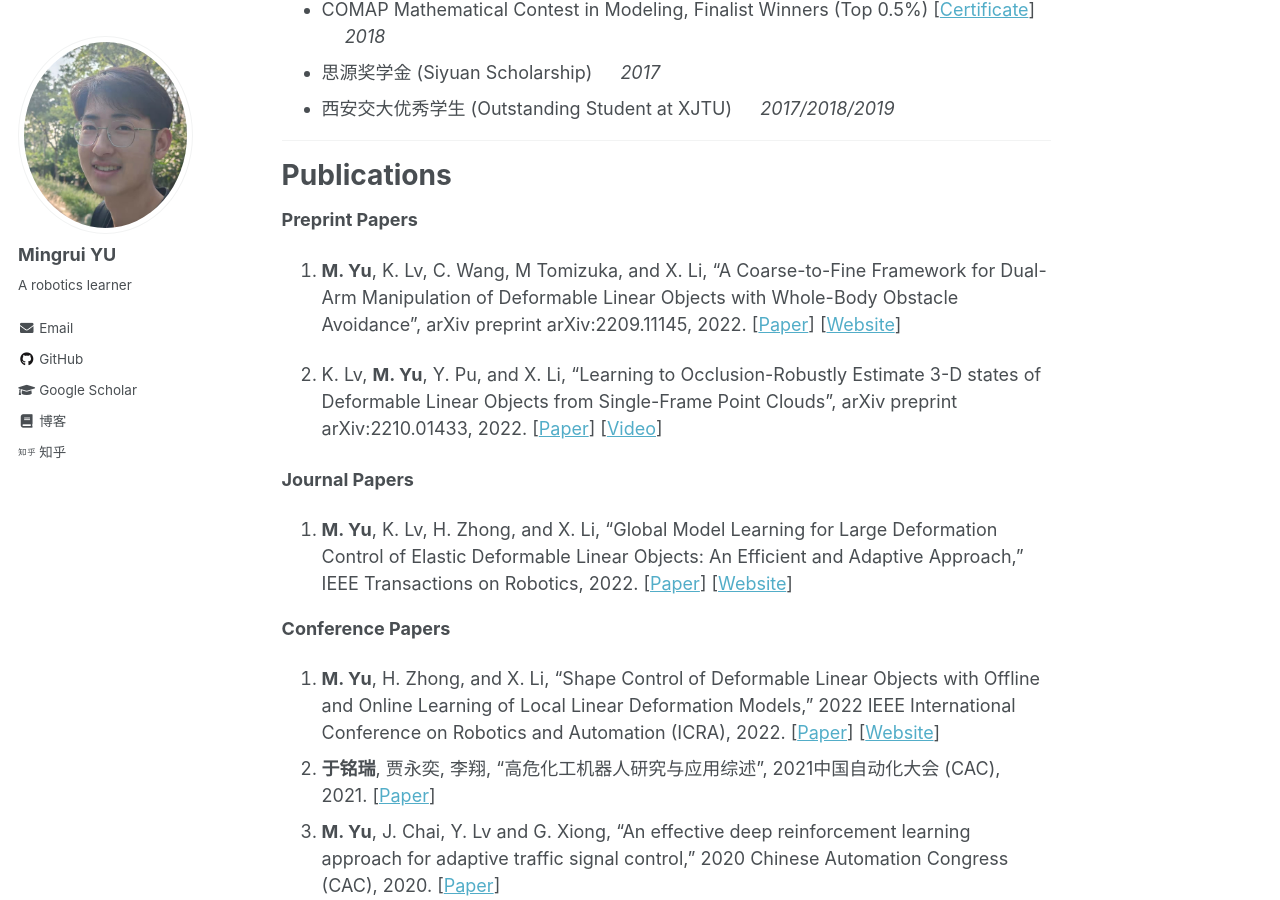
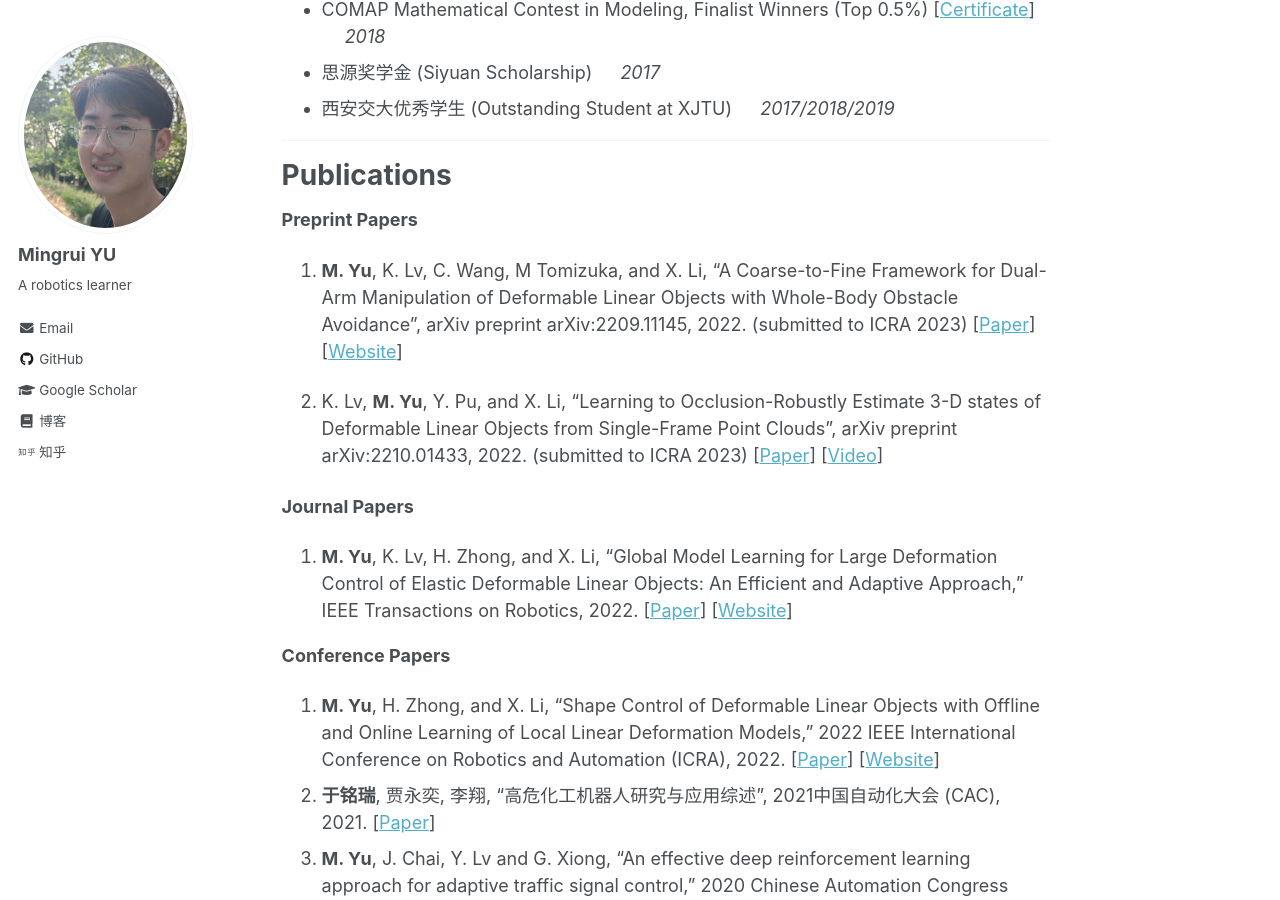
Before and after one commit to Mingrui-Yu/Mingrui-Yu.github.io, a Jekyll site: the page built from _pages/about.md, in a window 1280 px wide and 900 px high, scrolled down 1044 px. Built offline with Jekyll 4.4.1, drawn with Linux system fonts in a browser that asks for light colours.

Commit message:
Update about.md

```diff
--- a/_pages/about.md
+++ b/_pages/about.md
@@ -51,9 +51,9 @@ Publications
 ======
 
 **Preprint Papers**
-1. **M. Yu**, K. Lv, C. Wang, M Tomizuka, and X. Li, "A Coarse-to-Fine Framework for Dual-Arm Manipulation of Deformable Linear Objects with Whole-Body Obstacle Avoidance", arXiv preprint arXiv:2209.11145, 2022. [[Paper](https://arxiv.org/abs/2209.11145)] [[Website](https://mingrui-yu.github.io/DLO_planning)]
+1. **M. Yu**, K. Lv, C. Wang, M Tomizuka, and X. Li, "A Coarse-to-Fine Framework for Dual-Arm Manipulation of Deformable Linear Objects with Whole-Body Obstacle Avoidance", arXiv preprint arXiv:2209.11145, 2022. (submitted to ICRA 2023) [[Paper](https://arxiv.org/abs/2209.11145)] [[Website](https://mingrui-yu.github.io/DLO_planning)]
 
-2. K. Lv, **M. Yu**, Y. Pu, and X. Li, “Learning to Occlusion-Robustly Estimate 3-D states of Deformable Linear Objects from Single-Frame Point Clouds”, arXiv preprint arXiv:2210.01433, 2022. [[Paper](https://arxiv.org/abs/2210.01433)] [[Video](https://mingrui-yu.github.io/videos/ICRA23_DLO_perception_video.mp4)]
+2. K. Lv, **M. Yu**, Y. Pu, and X. Li, “Learning to Occlusion-Robustly Estimate 3-D states of Deformable Linear Objects from Single-Frame Point Clouds”, arXiv preprint arXiv:2210.01433, 2022. (submitted to ICRA 2023) [[Paper](https://arxiv.org/abs/2210.01433)] [[Video](https://mingrui-yu.github.io/videos/ICRA23_DLO_perception_video.mp4)]
 
 
 **Journal Papers**
```
